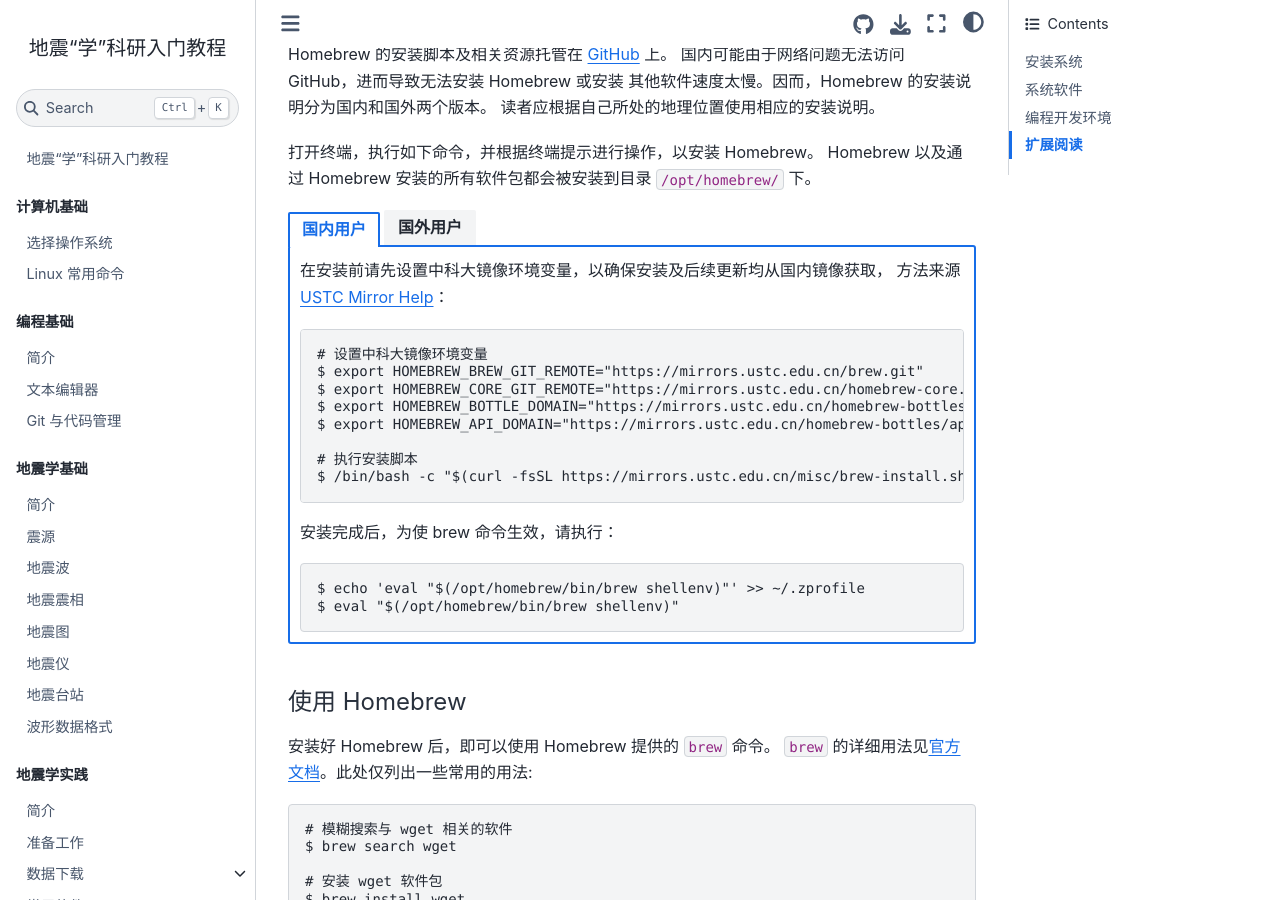
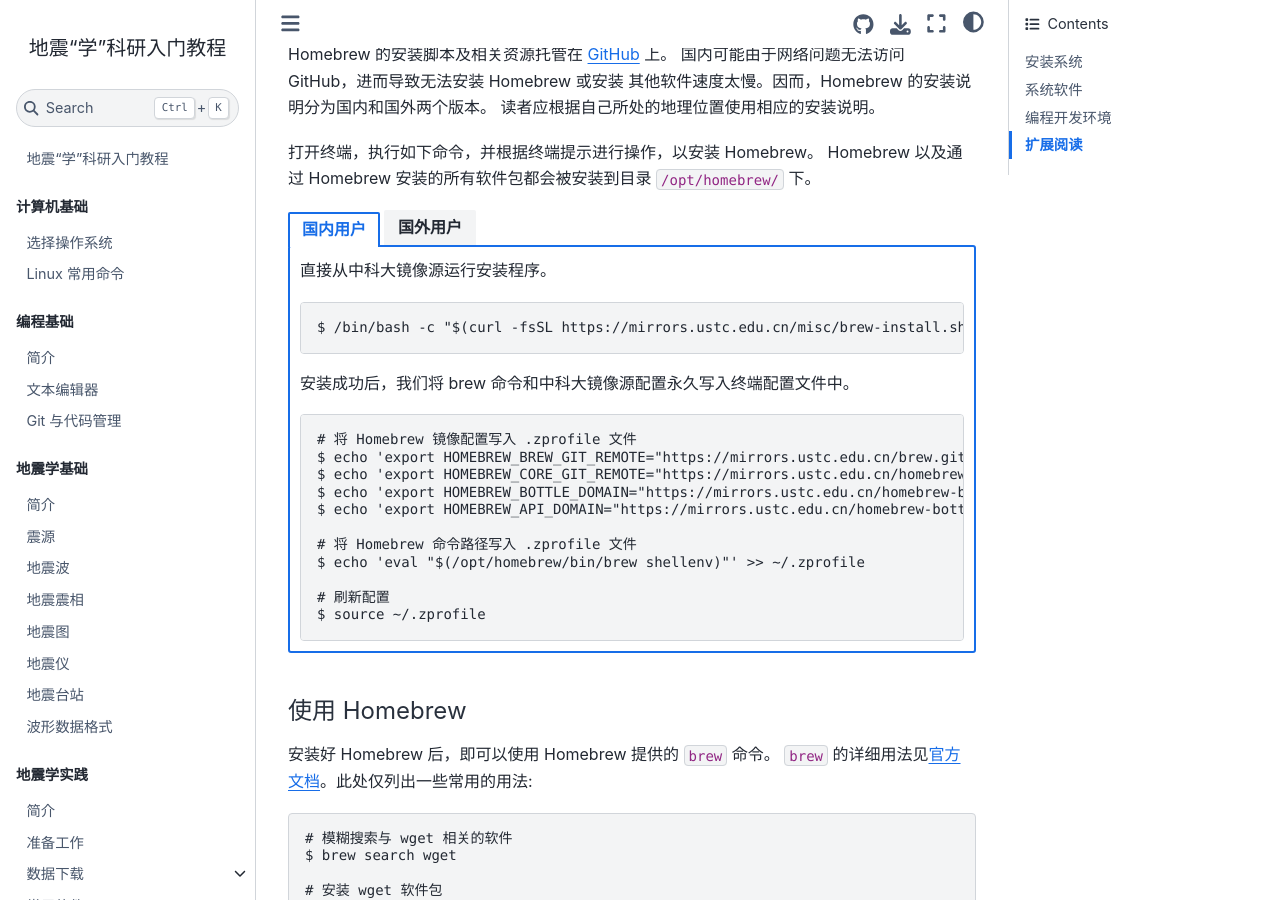
Before and after one commit to seismo-learn/seismology101, a Jupyter Book: the page built from source/computer/macos-setup.md, in a window 1280 px wide and 900 px high, scrolled down 1594 px. Built offline with Jupyter Book 1.0.4 settings and Sphinx 7.4.7 and the Sphinx Book theme 1.1.4, drawn with Linux system fonts in a browser that asks for light colours; pages that are not in the unit, such as notebooks, are missing from menus; some of the changed text lies outside the part shown.

Commit message:
Update macos-setup.md

````diff
--- a/source/computer/macos-setup.md
+++ b/source/computer/macos-setup.md
@@ -67,24 +67,28 @@ Homebrew 的安装脚本及相关资源托管在 [GitHub](https://github.com/)
 Homebrew 以及通过 Homebrew 安装的所有软件包都会被安装到目录 {file}`/opt/homebrew/` 下。
 ::::{tab-set}
 :::{tab-item} 国内用户
-在安装前请先设置中科大镜像环境变量，以确保安装及后续更新均从国内镜像获取， 方法来源[USTC Mirror Help](https://mirrors.ustc.edu.cn/help/brew.git.html)：
+直接从中科大镜像源运行安装程序。
+
 ```
-# 设置中科大镜像环境变量
-$ export HOMEBREW_BREW_GIT_REMOTE="https://mirrors.ustc.edu.cn/brew.git"
-$ export HOMEBREW_CORE_GIT_REMOTE="https://mirrors.ustc.edu.cn/homebrew-core.git"
-$ export HOMEBREW_BOTTLE_DOMAIN="https://mirrors.ustc.edu.cn/homebrew-bottles"
-$ export HOMEBREW_API_DOMAIN="https://mirrors.ustc.edu.cn/homebrew-bottles/api"
-
-# 执行安装脚本
 $ /bin/bash -c "$(curl -fsSL https://mirrors.ustc.edu.cn/misc/brew-install.sh)"
 ```
 
-安装完成后，为使 brew 命令生效，请执行：
+安装成功后，我们将 brew 命令和中科大镜像源配置永久写入终端配置文件中。
 
 ```
+# 将 Homebrew 镜像配置写入 .zprofile 文件
+$ echo 'export HOMEBREW_BREW_GIT_REMOTE="https://mirrors.ustc.edu.cn/brew.git"' >> ~/.zprofile
+$ echo 'export HOMEBREW_CORE_GIT_REMOTE="https://mirrors.ustc.edu.cn/homebrew-core.git"' >> ~/.zprofile
+$ echo 'export HOMEBREW_BOTTLE_DOMAIN="https://mirrors.ustc.edu.cn/homebrew-bottles"' >> ~/.zprofile
+$ echo 'export HOMEBREW_API_DOMAIN="https://mirrors.ustc.edu.cn/homebrew-bottles/api"' >> ~/.zprofile
+
+# 将 Homebrew 命令路径写入 .zprofile 文件
 $ echo 'eval "$(/opt/homebrew/bin/brew shellenv)"' >> ~/.zprofile
-$ eval "$(/opt/homebrew/bin/brew shellenv)"
+
+# 刷新配置
+$ source ~/.zprofile
 ```
+
 :::
 
 :::{tab-item} 国外用户
@@ -205,7 +209,10 @@ $ ln -s g++-15 g++
 ### Fortran
 
 [GNU Fortran](https://gcc.gnu.org/fortran/) 编译器是 macOS 下最常用的
-Fortran 编译器，但是Homebrew 不再提供独立 gfortran 包，它已经被集成到 `gcc` 中。
+Fortran 编译器，但是 Homebrew 不再提供独立 gfortran 包，它已经被集成到 `gcc` 中。
+虽然 macOS 系统自带的命令行工具中包含一个 gcc 命令，但这实际上是 Apple Clang 编译器的别名。
+Apple Clang 不支持 Fortran 语言。所以我们需要通过 Homebrew 安装的`gcc`包是完整的 **GNU Compiler Collection**，
+它包含了我们所需要的 gfortran 编译器，以及真正的 GNU C/C++ 编译器。
 
 ```
 $ brew install gcc
````
